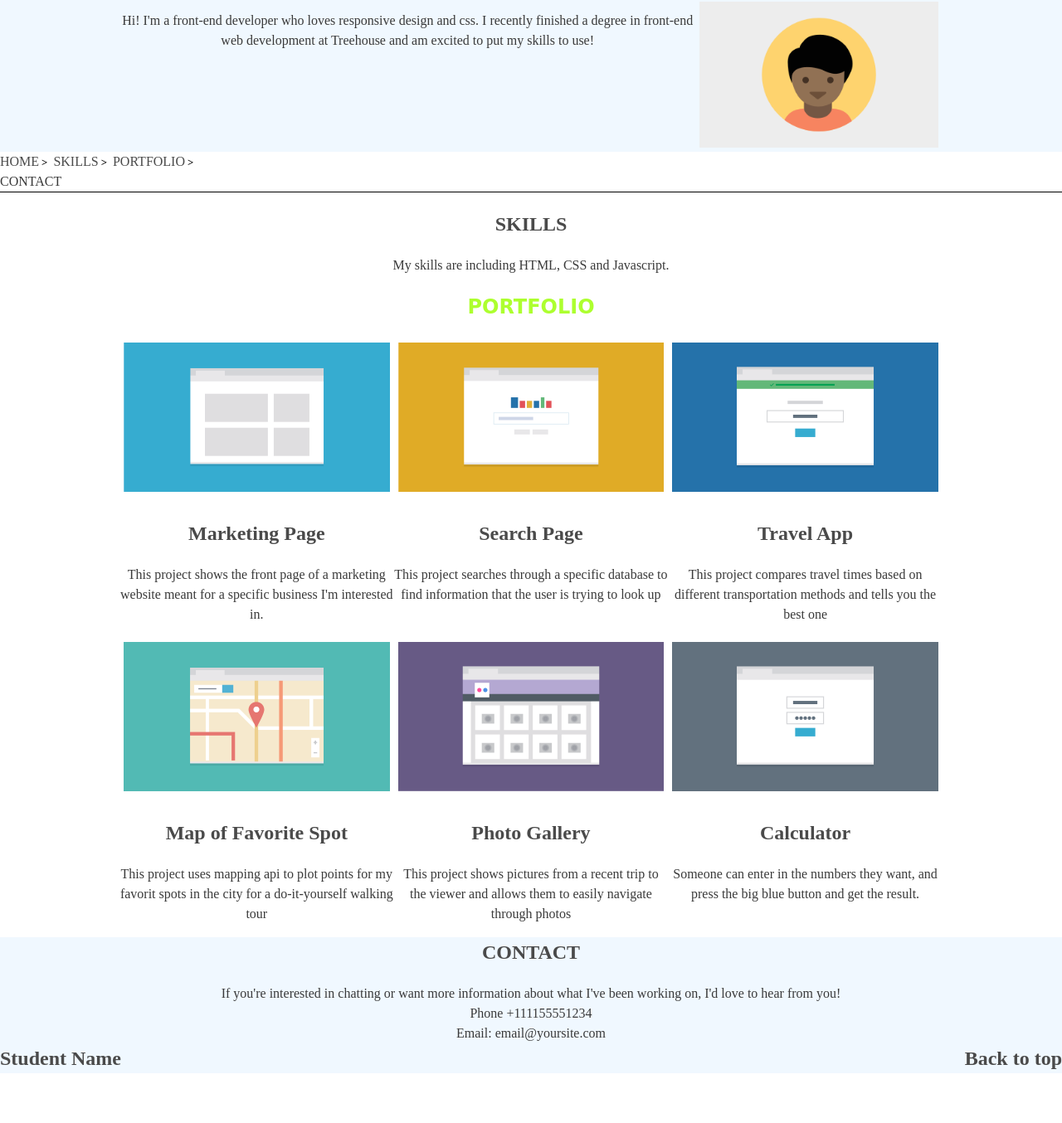
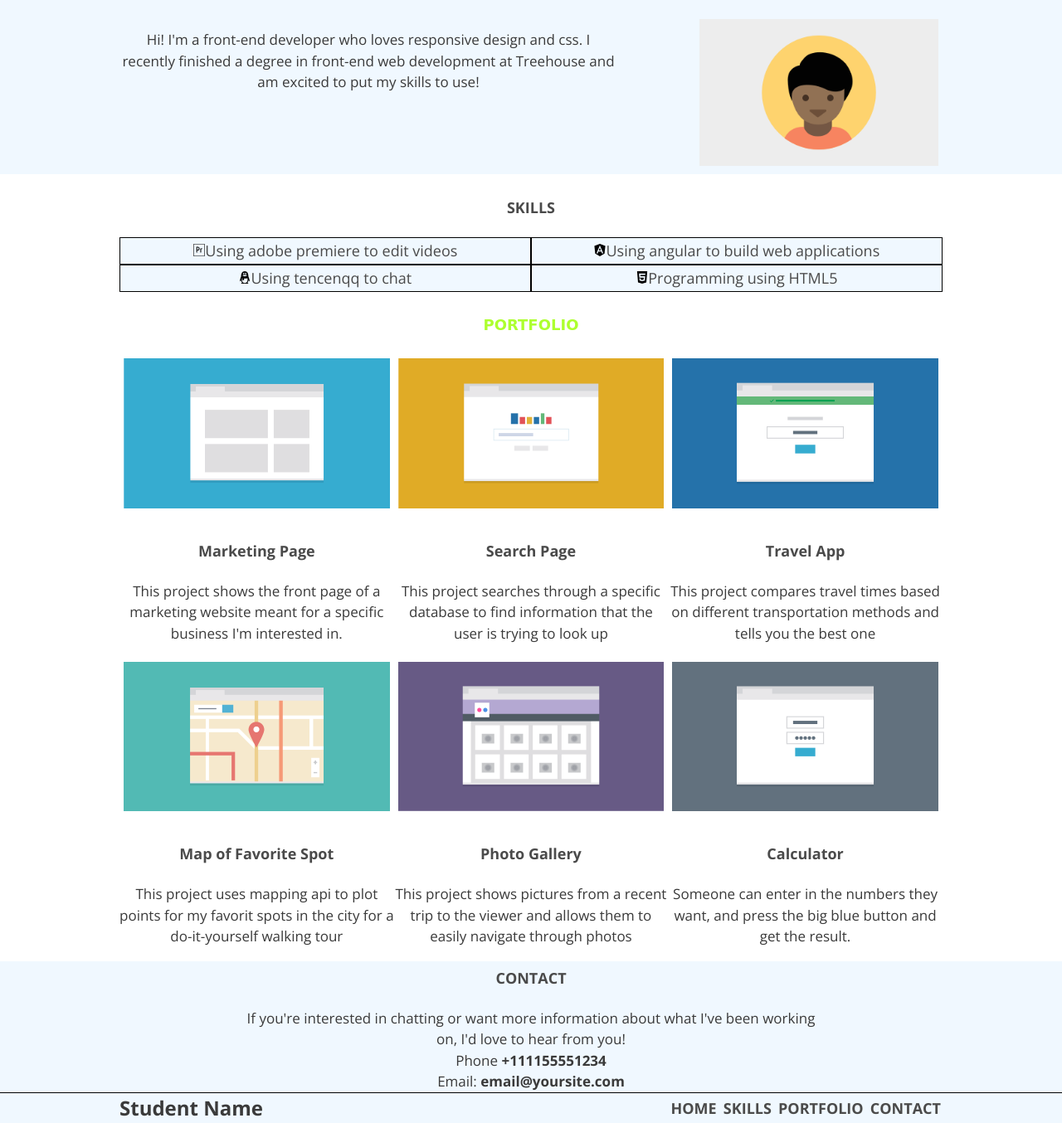
Before and after one commit to KongYue/techdegree-project-2, a plain HTML site: page index.html in a window 1280 px wide. Shown: the part 51-1405 px from the top of the page at 83% size. Drawn offline with nearby package versions, Linux system fonts and the light colour scheme; a web font is replaced by a local one.

Commit message:
Updated on 2019-05-02

```diff
--- a/css/style.css
+++ b/css/style.css
@@ -1,16 +1,29 @@
-/*  Page Style */
+
+/* =================================
+  Base Element Styles
+==================================== */
 * {
   box-sizing: border-box;
 }
 
 body {
+  font-family: "Open sans", Verdana, Geneva, Tahoma, sans-serif;
   line-height: 1.5;
   color: #3a3a3a;
 }
 a {
   color: #4a4a4a;
   text-decoration: none;
+  padding: 2px;
+  font-size: 18px;
 }
+p {
+  font-size: 17px;
+}
+
+/* =================================
+  Base Layout Styles
+==================================== */
 .container {
   text-align: center;
   padding-left: 1em;
@@ -22,20 +35,30 @@ a {
   background-color: aliceblue;
   padding-top: 0;
 }
+.main-header {
+  padding-bottom: 5px;
+}
 .contact h2 {
   margin-top: 0;
+}
+.name {
+  margin-top: 0;
+}
+.introduction p {
+  max-width:600px;
 }
 
 /* About Navigation */
 .main-nav li {
-  text-align: center;
-  margin-top:6px;
-  margin-bottom: 6px;
+  margin:6px 6px;
+  background: white;
+  padding: 3px 0;
 }
 .main-nav a:hover {
   color: red;
 }
-/* Content area */
+
+/* Layout Container */
 .contact p {
   margin: 0;
 }
@@ -49,62 +72,51 @@ a {
   height: auto;
   padding: 5px;
 }
+.skills img {
+  width: 3%;
+  height: auto;
+}
+.skills li {
+
+}
+
 /* To get extra mark */
 .portfolio a {
   color: greenyellow;
   font-family: 'ZCOOL KuaiLe', cursive;
 }
-nav {
-    border-bottom: 1px solid black;
+
+
+
+/*   Footer */
+.main-footer {
+  background-color: aliceblue;
+  border-top:solid 1px black;
+  overflow: hidden;
 }
 
-.crumbs ol {
-    list-style-type: none;
-    padding-left: 0;
+.footer-name {
+  float: left;
+  margin: 0;
 }
-
-.crumb {
-    display: inline-block;
+.footer-nav {
+  float: right;
+  font-weight: bold;
+  margin-top: 5px;
 }
-
-.crumb a::after {
-    display: inline-block;
-    color: #000;
-    content: '>';
-    font-size: 80%;
-    font-weight: bold;
-    padding: 0 3px;
+.footer-links {
+  display: none;
+}
+.footer-links a:hover {
+    color: red;
 }
 
 
-/*  About Footer*/
-.main-footer {
-  background-color: aliceblue;
-  margin-bottom: 85px;
-}
-.name,
-.footer-name,
-.backtotop
-{
-  margin: 0;
-}
-.footer-name {
-  float: left;
-  width: 50%;
-  background-color: inherit;
+/* ================================
+   Media Queries
+   =================================*/
 
-}
-.backtotop {
-  width: 50%;
-  float: right;
-  text-align: right;
-  background-color: inherit;
-}
-
-
-/* Media Queries */
-
-/* 769px */
+/* Tablet Size */
 @media (min-width: 768px) {
 
   .wrap {
@@ -152,6 +164,29 @@ nav {
     height: auto;
     float: right;
   }
+
+.skills li {
+  background-color: aliceblue;
+  padding: 2px;
+  width: 50%;
+  border: solid 1px black;
+}
+.skill-adobepremiere,
+.skill-tencentqq
+{
+  float: left;
+}
+
+.skill-angular,
+.skill-html5 {
+   float: right;
+}
+
+.skills {
+ overflow: hidden;
+  clear: both;
+}
+
   /* Solve the problem of float item jump out of div */
   .introduction {
     overflow: hidden;
@@ -162,7 +197,26 @@ nav {
   .contact {
     clear:both;
   }
+  .contact p{
+  width: 80%;
+  margin:0 auto;
 }
+
+
+ /* Footer */
+.back-to-top {
+  display: none;
+}
+.footer-links {
+  display: block;
+}
+.footer-links li {
+  display: inline-block;
+}
+
+}
+
+/* Desktop Size */
 @media (min-width: 1024px) {
   .container {
     width: 80%;
@@ -178,12 +232,25 @@ nav {
   {
     display: inline-block;
   }
+
   .name {
-    margin-right: 150px;
+    float: left;
   }
+  .main-nav {
+    float: right;
+}
   .portfolio-list li {
     width: 33.33%;
     float: left;
   }
+  .portfolio-list {
+    overflow: hidden;
+}
+  .contact p{
+  width: 70%;
+  margin:0 auto;
+}
+
+/* ??Questions: Width between 1026- 1064 px, the second line of portfolio breaks*/
 
 }
--- a/index.html
+++ b/index.html
@@ -3,9 +3,10 @@
 <head>
   <meta name="viewport" content="width=device-width, initial-scale=1.0" >
   <meta charset="utf-8"/>
-  <title>Best City Guide</title>
+  <title>Student Name Portfolio</title>
   <link href='https://fonts.googleapis.com/css?family=Varela+Round' rel='stylesheet' type='text/css'>
   <link href="https://fonts.googleapis.com/css?family=ZCOOL+KuaiLe" rel="stylesheet">
+  <link href="https://fonts.googleapis.com/css?family=Open+Sans:400,700%7CMaven+Pro:900" rel="stylesheet">
 <link rel="stylesheet" href="css/normalize.css">
   <link rel="stylesheet" href="css/style.css">
 </head>
@@ -14,7 +15,7 @@
   <div class="wrap">
     <header class="main-header">
       <div class="container ">
-        <h1 class="name"><a href="#">Student Name</a></h1>
+        <h1 class="name">Student Name</h1>
         <ul class="main-nav">
           <li><a href="#">HOME</a></li>
           <li><a href="#skills">SKILLS</a></li>
@@ -27,18 +28,15 @@
         <p class="introduction-text">Hi! I'm a front-end developer who loves responsive design and css. I recently finished a degree in front-end web development at Treehouse and am excited to put my skills to use!</p>
       </div>
     </header>
-    <nav class="crumbs">
-    <ol >
-      <li class="crumb"><a href="#">HOME</a></li>
-      <li class="crumb"><a href="#skills">SKILLS</a></li>
-      <li class="crumb"><a href="#portfolio">PORTFOLIO</a></li>
-      <li>CONTACT</li>
-    </ol>
-    </nav>
     <section id="skills">
       <div class="container skills">
         <h2><a href="">SKILLS</a></h2>
-        <p>My skills are including HTML, CSS and Javascript.</p>
+         <ul>
+           <li class="skill-adobepremiere"><a href=""><img src="images/adobepremiere.svg" alt="Kiwi standing on oval">Using adobe premiere to edit videos</a></li>
+           <li class="skill-angular"><a href=""><img src="images/angular.svg" alt="angular">Using angular to build web applications</a></li>
+           <li class="skill-tencentqq"><a href=""><img src="images/tencentqq.svg" alt="tencentqq">Using tencenqq to chat</a></li>
+           <li class="skill-html5"><a href=""><img src="images/html5.svg" alt="html5">Programming using HTML5</a></li>
+         </ul>
       </div>
     </section>
     <section id="portfolio">
@@ -85,15 +83,25 @@
         <section id="contact">
           <h2 ><a href="#">CONTACT</a></h2>
           <p>If you're interested in chatting or want more information about what I've been working on, I'd love to hear from you!</p>
-          <p>Phone +111155551234</p>
-          <p>Email: email@yoursite.com</p>
+          <p>Phone <strong> +111155551234</strong></p>
+          <p>Email:<strong> email@yoursite.com</strong></p>
         </section>
       </div>
     </div>
   </div>
-  <footer class="main-footer">
-    <h2 class="footer-name"><a href="#">Student Name</a></h2>
-    <h2 class="backtotop"><a href="#">Back to top</a></h2>
+  <footer class="main-footer clearfix">
+    <div class="container">
+      <h2 class="footer-name">Student Name</h2>
+      <div class="footer-nav">
+        <a class="back-to-top" href="#">BACK TO Top</a>
+        <ul class="footer-links">
+          <li><a href="#">HOME</a></li>
+          <li><a href="#skills">SKILLS</a></li>
+          <li><a href="#portfolio">PORTFOLIO</a></li>
+          <li><a href="#contact">CONTACT</a></li>
+        </ul>
+      </div>
+    </div>
   </footer>
 </body>
 </html>
```
Also changed, not shown: images/adobepremiere.svg (added), images/angular.svg (added), images/html5.svg (added), images/kiwi.png (added), images/tencentqq.svg (added), 1 other file.
